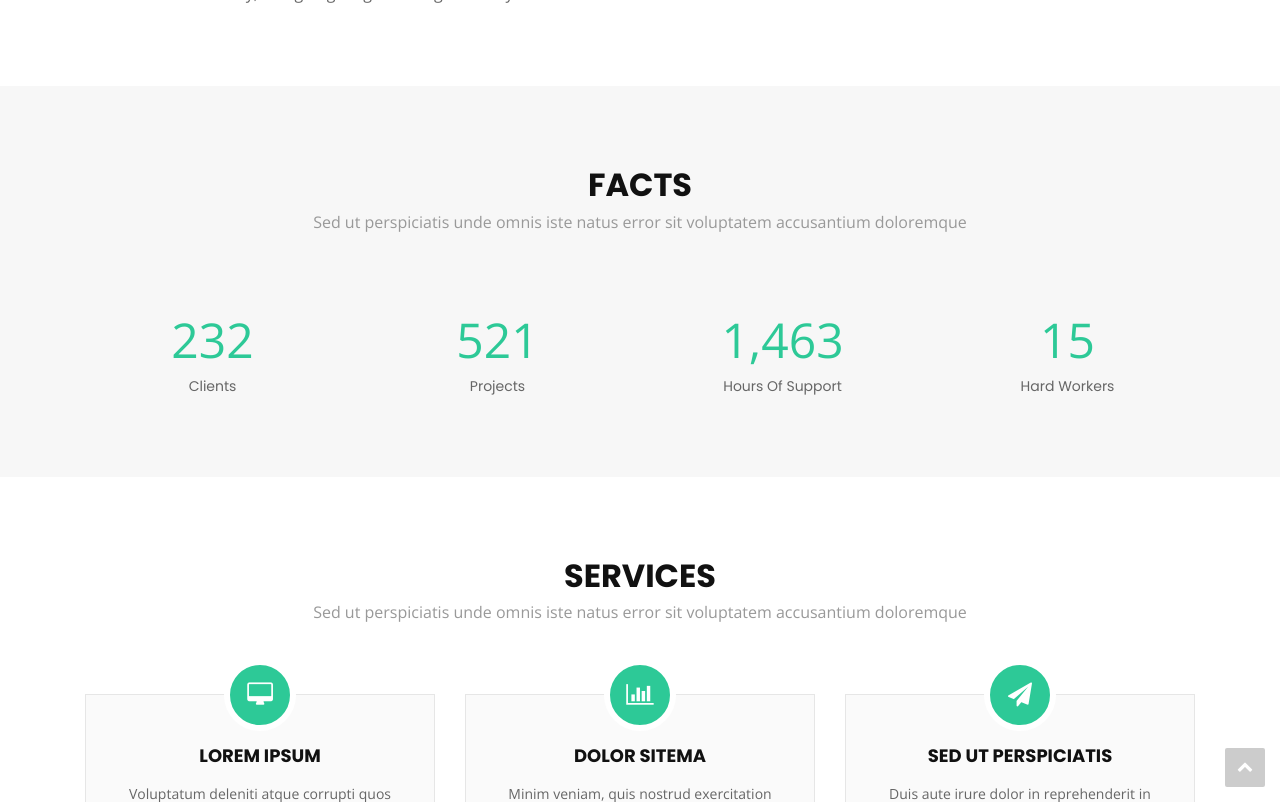
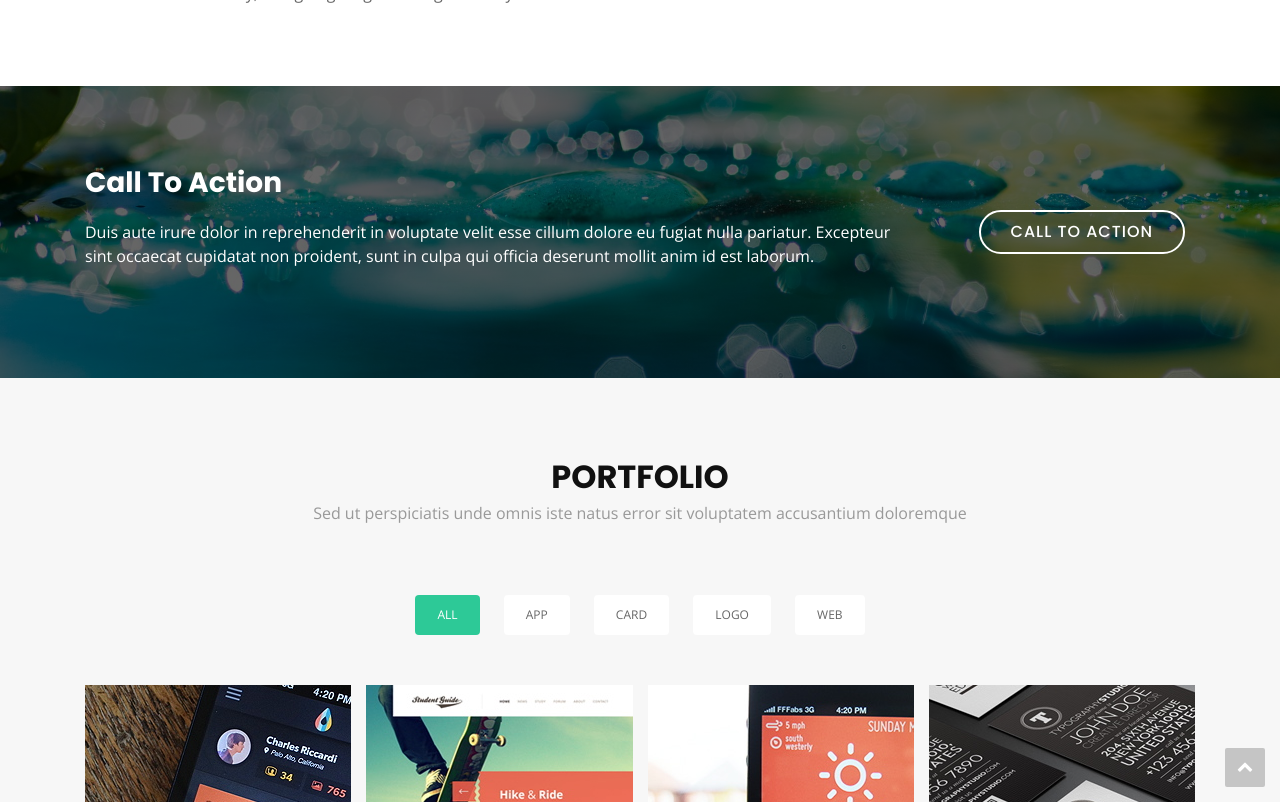
Before and after one commit to mithuang/mithuang.github.io, a Jekyll site: the page index.html, which Jekyll copies as it is, in a window 1280 px wide and 900 px high, scrolled down 1410 px, cut to the strip 98-900 px from the top of the window. Built offline with Jekyll 4.4.1, drawn with Linux system fonts in a browser that asks for light colours; some of the changed text lies outside the part shown.

Commit message:
deleted services and facts

```diff
--- a/index.html
+++ b/index.html
@@ -103,100 +103,6 @@
 
       </div>
     </section><!-- #about -->
-
-    <!--==========================
-      Facts Section
-    ============================-->
-    <section id="facts">
-      <div class="container wow fadeIn">
-        <div class="section-header">
-          <h3 class="section-title">Facts</h3>
-          <p class="section-description">Sed ut perspiciatis unde omnis iste natus error sit voluptatem accusantium doloremque</p>
-        </div>
-        <div class="row counters">
-
-  				<div class="col-lg-3 col-6 text-center">
-            <span data-toggle="counter-up">232</span>
-            <p>Clients</p>
-  				</div>
-
-          <div class="col-lg-3 col-6 text-center">
-            <span data-toggle="counter-up">521</span>
-            <p>Projects</p>
-  				</div>
-
-          <div class="col-lg-3 col-6 text-center">
-            <span data-toggle="counter-up">1,463</span>
-            <p>Hours Of Support</p>
-  				</div>
-
-          <div class="col-lg-3 col-6 text-center">
-            <span data-toggle="counter-up">15</span>
-            <p>Hard Workers</p>
-  				</div>
-
-  			</div>
-
-      </div>
-    </section><!-- #facts -->
-
-    <!--==========================
-      Services Section
-    ============================-->
-    <section id="services">
-      <div class="container wow fadeIn">
-        <div class="section-header">
-          <h3 class="section-title">Services</h3>
-          <p class="section-description">Sed ut perspiciatis unde omnis iste natus error sit voluptatem accusantium doloremque</p>
-        </div>
-        <div class="row">
-          <div class="col-lg-4 col-md-6 wow fadeInUp" data-wow-delay="0.2s">
-            <div class="box">
-              <div class="icon"><a href=""><i class="fa fa-desktop"></i></a></div>
-              <h4 class="title"><a href="">Lorem Ipsum</a></h4>
-              <p class="description">Voluptatum deleniti atque corrupti quos dolores et quas molestias excepturi sint occaecati cupiditate non provident</p>
-            </div>
-          </div>
-          <div class="col-lg-4 col-md-6 wow fadeInUp" data-wow-delay="0.4s">
-            <div class="box">
-              <div class="icon"><a href=""><i class="fa fa-bar-chart"></i></a></div>
-              <h4 class="title"><a href="">Dolor Sitema</a></h4>
-              <p class="description">Minim veniam, quis nostrud exercitation ullamco laboris nisi ut aliquip ex ea commodo consequat tarad limino ata</p>
-            </div>
-          </div>
-          <div class="col-lg-4 col-md-6 wow fadeInUp" data-wow-delay="0.6s">
-            <div class="box">
-              <div class="icon"><a href=""><i class="fa fa-paper-plane"></i></a></div>
-              <h4 class="title"><a href="">Sed ut perspiciatis</a></h4>
-              <p class="description">Duis aute irure dolor in reprehenderit in voluptate velit esse cillum dolore eu fugiat nulla pariatur</p>
-            </div>
-          </div>
-
-          <div class="col-lg-4 col-md-6 wow fadeInUp" data-wow-delay="0.2s">
-            <div class="box">
-              <div class="icon"><a href=""><i class="fa fa-photo"></i></a></div>
-              <h4 class="title"><a href="">Magni Dolores</a></h4>
-              <p class="description">Excepteur sint occaecat cupidatat non proident, sunt in culpa qui officia deserunt mollit anim id est laborum</p>
-            </div>
-          </div>
-          <div class="col-lg-4 col-md-6 wow fadeInUp" data-wow-delay="0.4s">
-            <div class="box">
-              <div class="icon"><a href=""><i class="fa fa-road"></i></a></div>
-              <h4 class="title"><a href="">Nemo Enim</a></h4>
-              <p class="description">At vero eos et accusamus et iusto odio dignissimos ducimus qui blanditiis praesentium voluptatum deleniti atque</p>
-            </div>
-          </div>
-          <div class="col-lg-4 col-md-6 wow fadeInUp" data-wow-delay="0.6s">
-            <div class="box">
-              <div class="icon"><a href=""><i class="fa fa-shopping-bag"></i></a></div>
-              <h4 class="title"><a href="">Eiusmod Tempor</a></h4>
-              <p class="description">Et harum quidem rerum facilis est et expedita distinctio. Nam libero tempore, cum soluta nobis est eligendi</p>
-            </div>
-          </div>
-        </div>
-
-      </div>
-    </section><!-- #services -->
 
     <!--==========================
     Call To Action Section
```
